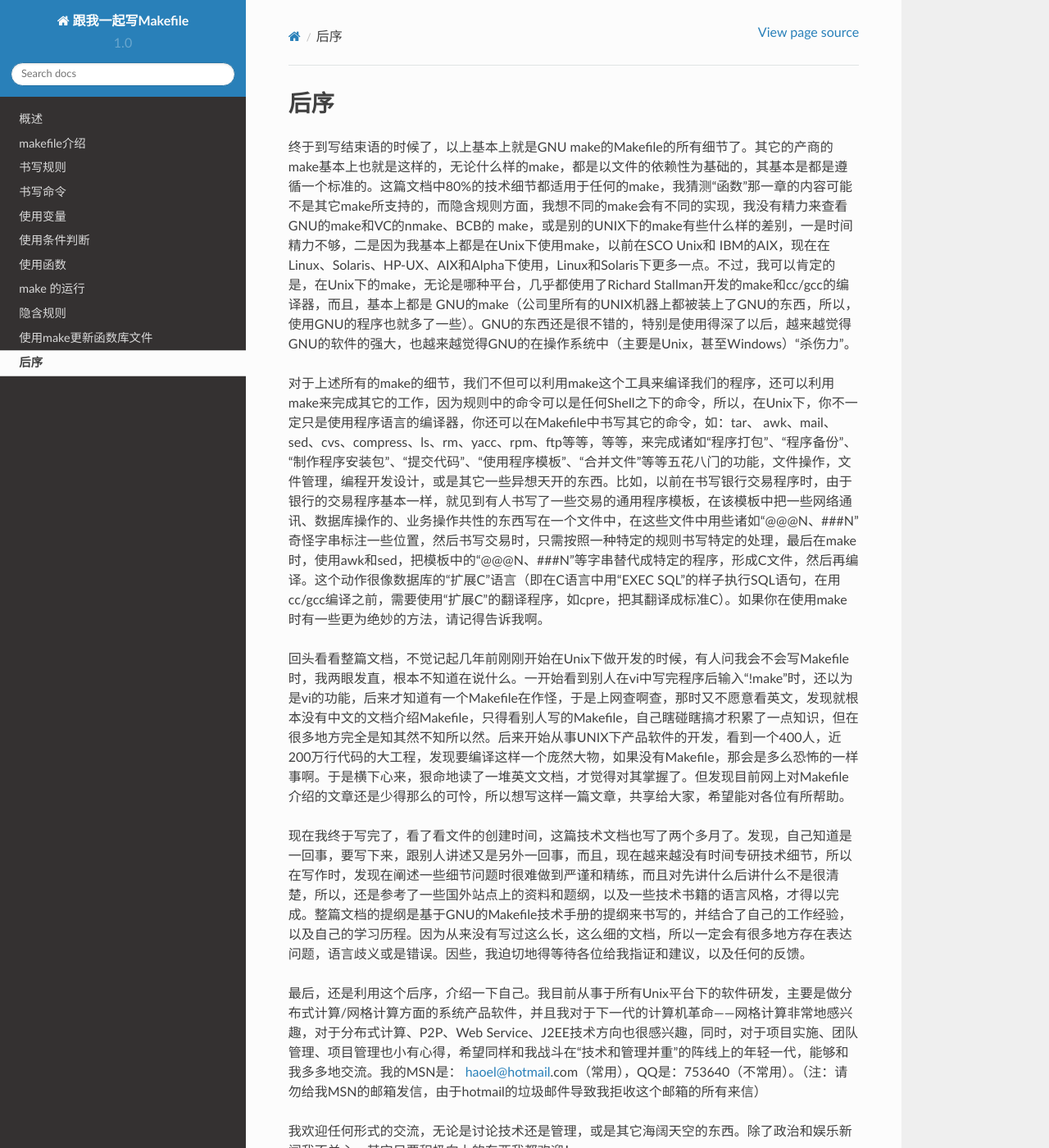
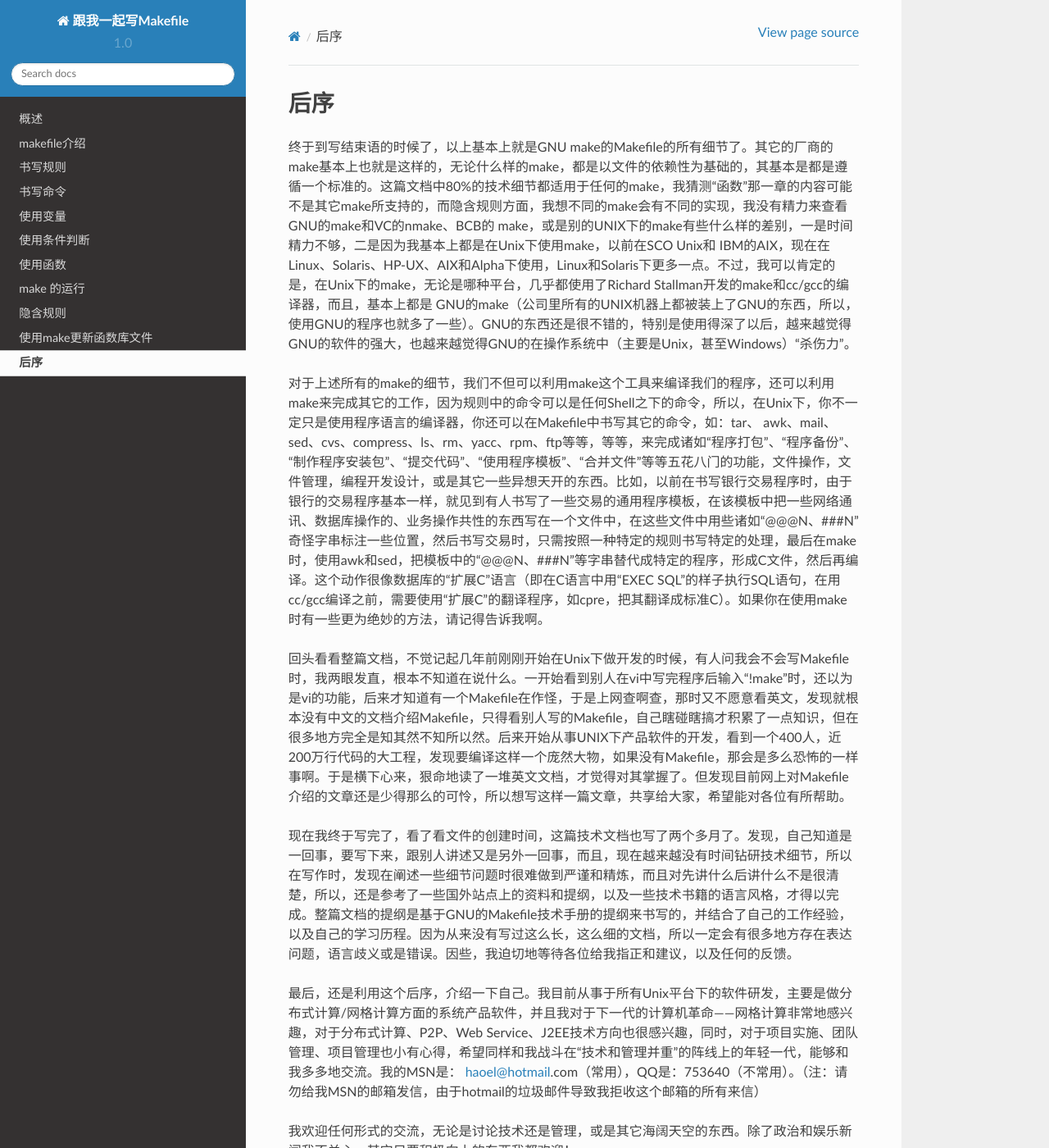
Before and after one commit to seisman/how-to-write-makefile, a Sphinx documentation site: the page built from source/postscript.rst, in a window 1280 px wide and 1400 px high. Shown: the whole window at 82% size. Built offline with Sphinx 7.4.7 and the Read the Docs theme 2.0.0, drawn with Linux system fonts in a browser that asks for light colours.

Commit message:
修正若干错别字

```diff
--- a/source/postscript.rst
+++ b/source/postscript.rst
@@ -1,13 +1,13 @@
 后序
 ====
 
-终于到写结束语的时候了，以上基本上就是GNU make的Makefile的所有细节了。其它的产商的make基本上也就是这样的，无论什么样的make，都是以文件的依赖性为基础的，其基本是都是遵循一个标准的。这篇文档中80%的技术细节都适用于任何的make，我猜测“函数”那一章的内容可能不是其它make所支持的，而隐含规则方面，我想不同的make会有不同的实现，我没有精力来查看GNU的make和VC的nmake、BCB的 make，或是别的UNIX下的make有些什么样的差别，一是时间精力不够，二是因为我基本上都是在Unix下使用make，以前在SCO Unix和 IBM的AIX，现在在Linux、Solaris、HP-UX、AIX和Alpha下使用，Linux和Solaris下更多一点。不过，我可以肯定的是，在Unix下的make，无论是哪种平台，几乎都使用了Richard Stallman开发的make和cc/gcc的编译器，而且，基本上都是 GNU的make（公司里所有的UNIX机器上都被装上了GNU的东西，所以，使用GNU的程序也就多了一些）。GNU的东西还是很不错的，特别是使用得深了以后，越来越觉得GNU的软件的强大，也越来越觉得GNU的在操作系统中（主要是Unix，甚至Windows）“杀伤力”。
+终于到写结束语的时候了，以上基本上就是GNU make的Makefile的所有细节了。其它的厂商的make基本上也就是这样的，无论什么样的make，都是以文件的依赖性为基础的，其基本是都是遵循一个标准的。这篇文档中80%的技术细节都适用于任何的make，我猜测“函数”那一章的内容可能不是其它make所支持的，而隐含规则方面，我想不同的make会有不同的实现，我没有精力来查看GNU的make和VC的nmake、BCB的 make，或是别的UNIX下的make有些什么样的差别，一是时间精力不够，二是因为我基本上都是在Unix下使用make，以前在SCO Unix和 IBM的AIX，现在在Linux、Solaris、HP-UX、AIX和Alpha下使用，Linux和Solaris下更多一点。不过，我可以肯定的是，在Unix下的make，无论是哪种平台，几乎都使用了Richard Stallman开发的make和cc/gcc的编译器，而且，基本上都是 GNU的make（公司里所有的UNIX机器上都被装上了GNU的东西，所以，使用GNU的程序也就多了一些）。GNU的东西还是很不错的，特别是使用得深了以后，越来越觉得GNU的软件的强大，也越来越觉得GNU的在操作系统中（主要是Unix，甚至Windows）“杀伤力”。
 
 对于上述所有的make的细节，我们不但可以利用make这个工具来编译我们的程序，还可以利用make来完成其它的工作，因为规则中的命令可以是任何Shell之下的命令，所以，在Unix下，你不一定只是使用程序语言的编译器，你还可以在Makefile中书写其它的命令，如：tar、 awk、mail、sed、cvs、compress、ls、rm、yacc、rpm、ftp等等，等等，来完成诸如“程序打包”、“程序备份”、“制作程序安装包”、“提交代码”、“使用程序模板”、“合并文件”等等五花八门的功能，文件操作，文件管理，编程开发设计，或是其它一些异想天开的东西。比如，以前在书写银行交易程序时，由于银行的交易程序基本一样，就见到有人书写了一些交易的通用程序模板，在该模板中把一些网络通讯、数据库操作的、业务操作共性的东西写在一个文件中，在这些文件中用些诸如“@@@N、###N”奇怪字串标注一些位置，然后书写交易时，只需按照一种特定的规则书写特定的处理，最后在make时，使用awk和sed，把模板中的“@@@N、###N”等字串替代成特定的程序，形成C文件，然后再编译。这个动作很像数据库的“扩展C”语言（即在C语言中用“EXEC SQL”的样子执行SQL语句，在用cc/gcc编译之前，需要使用“扩展C”的翻译程序，如cpre，把其翻译成标准C）。如果你在使用make时有一些更为绝妙的方法，请记得告诉我啊。
 
 回头看看整篇文档，不觉记起几年前刚刚开始在Unix下做开发的时候，有人问我会不会写Makefile时，我两眼发直，根本不知道在说什么。一开始看到别人在vi中写完程序后输入“!make”时，还以为是vi的功能，后来才知道有一个Makefile在作怪，于是上网查啊查，那时又不愿意看英文，发现就根本没有中文的文档介绍Makefile，只得看别人写的Makefile，自己瞎碰瞎搞才积累了一点知识，但在很多地方完全是知其然不知所以然。后来开始从事UNIX下产品软件的开发，看到一个400人，近200万行代码的大工程，发现要编译这样一个庞然大物，如果没有Makefile，那会是多么恐怖的一样事啊。于是横下心来，狠命地读了一堆英文文档，才觉得对其掌握了。但发现目前网上对Makefile介绍的文章还是少得那么的可怜，所以想写这样一篇文章，共享给大家，希望能对各位有所帮助。
 
-现在我终于写完了，看了看文件的创建时间，这篇技术文档也写了两个多月了。发现，自己知道是一回事，要写下来，跟别人讲述又是另外一回事，而且，现在越来越没有时间专研技术细节，所以在写作时，发现在阐述一些细节问题时很难做到严谨和精练，而且对先讲什么后讲什么不是很清楚，所以，还是参考了一些国外站点上的资料和题纲，以及一些技术书籍的语言风格，才得以完成。整篇文档的提纲是基于GNU的Makefile技术手册的提纲来书写的，并结合了自己的工作经验，以及自己的学习历程。因为从来没有写过这么长，这么细的文档，所以一定会有很多地方存在表达问题，语言歧义或是错误。因些，我迫切地得等待各位给我指证和建议，以及任何的反馈。
+现在我终于写完了，看了看文件的创建时间，这篇技术文档也写了两个多月了。发现，自己知道是一回事，要写下来，跟别人讲述又是另外一回事，而且，现在越来越没有时间钻研技术细节，所以在写作时，发现在阐述一些细节问题时很难做到严谨和精炼，而且对先讲什么后讲什么不是很清楚，所以，还是参考了一些国外站点上的资料和提纲，以及一些技术书籍的语言风格，才得以完成。整篇文档的提纲是基于GNU的Makefile技术手册的提纲来书写的，并结合了自己的工作经验，以及自己的学习历程。因为从来没有写过这么长，这么细的文档，所以一定会有很多地方存在表达问题，语言歧义或是错误。因些，我迫切地等待各位给我指正和建议，以及任何的反馈。
 
 最后，还是利用这个后序，介绍一下自己。我目前从事于所有Unix平台下的软件研发，主要是做分布式计算/网格计算方面的系统产品软件，并且我对于下一代的计算机革命——网格计算非常地感兴趣，对于分布式计算、P2P、Web Service、J2EE技术方向也很感兴趣，同时，对于项目实施、团队管理、项目管理也小有心得，希望同样和我战斗在“技术和管理并重”的阵线上的年轻一代，能够和我多多地交流。我的MSN是： haoel@hotmail.com（常用），QQ是：753640（不常用）。（注：请勿给我MSN的邮箱发信，由于hotmail的垃圾邮件导致我拒收这个邮箱的所有来信）
 
```
